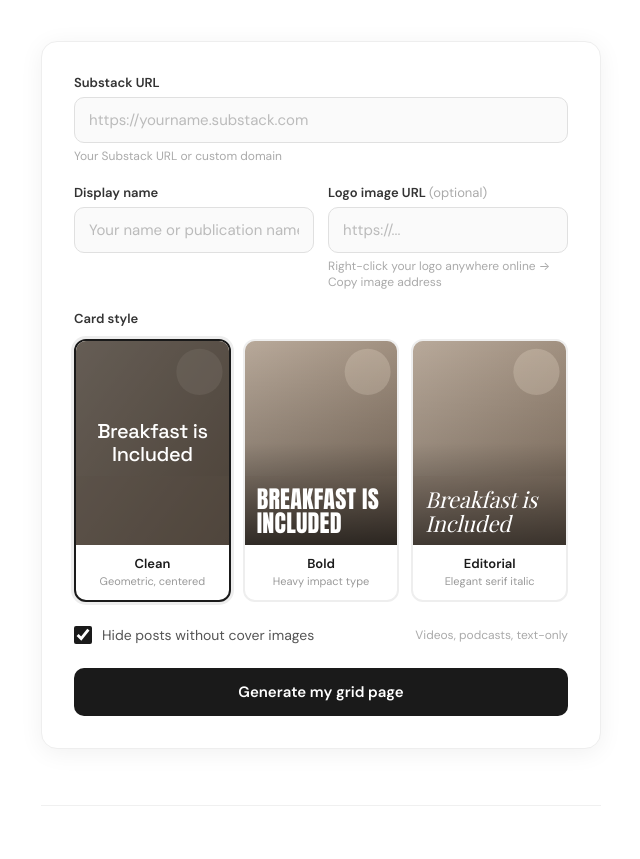
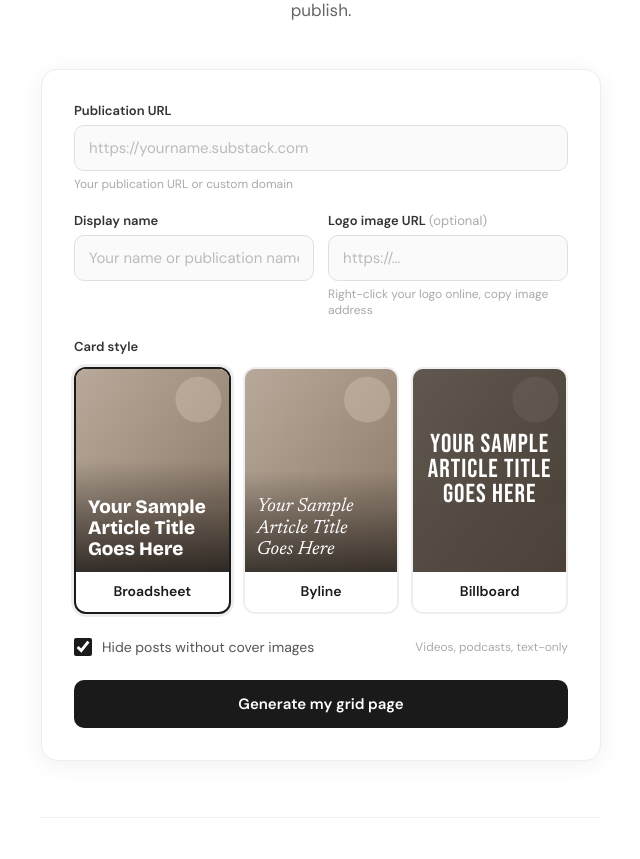
Before and after one commit to scottmonaco/stackpub, a website: page public/index.html in a window 1280 px wide. Shown: the part 285-1144 px from the top of the page, without its empty margins (319-959 px from the left). Drawn offline with nearby package versions, Linux system fonts and the light colour scheme; a web font is replaced by a local one.

Commit message:
Update index.html

```diff
--- a/public/index.html
+++ b/public/index.html
@@ -6,7 +6,7 @@
   <title>stack.pub — Visual portfolio pages for Substack writers</title>
   <meta name="description" content="Turn your Substack into a beautiful link-in-bio grid. Paste your URL, pick a style, share the link." />
   <link rel="preconnect" href="https://fonts.googleapis.com" />
-  <link href="https://fonts.googleapis.com/css2?family=DM+Sans:ital,opsz,wght@0,9..40,300;0,9..40,400;0,9..40,500;0,9..40,600;0,9..40,700;1,9..40,400&family=Fraunces:ital,opsz,wght@0,9..144,400;0,9..144,600;0,9..144,700;1,9..144,400&family=Space+Grotesk:wght@400;500;600;700&family=Anton&family=Playfair+Display:ital,wght@0,400;0,700;1,400&display=swap" rel="stylesheet" />
+  <link href="https://fonts.googleapis.com/css2?family=DM+Sans:ital,opsz,wght@0,9..40,300;0,9..40,400;0,9..40,500;0,9..40,600;0,9..40,700;1,9..40,400&family=Fraunces:ital,opsz,wght@0,9..144,400;0,9..144,600;0,9..144,700;1,9..144,400&family=Bricolage+Grotesque:wght@700;800&family=Newsreader:ital,wght@0,600;1,400&family=Bebas+Neue&display=swap" rel="stylesheet" />
   <style>
     *, *::before, *::after { box-sizing: border-box; margin: 0; padding: 0; }
     html { background: #fff; }
@@ -63,48 +63,39 @@
       background-size: cover;
     }
 
-    /* Clean preview — Space Grotesk, centered */
-    .preview-clean .overlay {
+    .preview-broadsheet .overlay {
       position: absolute; inset: 0;
-      background: rgba(0,0,0,0.45);
-      display: flex; align-items: center; justify-content: center;
-      padding: 12px; text-align: center;
+      background: linear-gradient(to top, rgba(0,0,0,0.68) 0%, transparent 55%);
+      display: flex; align-items: flex-end; padding: 12px;
     }
-    .preview-clean .overlay .t {
-      font-family: 'Space Grotesk', sans-serif; font-weight: 500;
-      font-size: clamp(16px, 4vw, 20px);
-      color: #fff; line-height: 1.15; letter-spacing: -0.02em;
+    .preview-broadsheet .overlay .t {
+      font-family: 'Bricolage Grotesque', sans-serif; font-weight: 800;
+      font-size: clamp(14px, 3.5vw, 19px); color: #fff; line-height: 1.1;
     }
 
-    /* Bold preview — Anton, bottom-left, uppercase */
-    .preview-bold .overlay {
+    .preview-byline .overlay {
       position: absolute; inset: 0;
-      background: linear-gradient(to top, rgba(0,0,0,0.7) 0%, rgba(0,0,0,0.15) 50%, transparent 100%);
-      display: flex; align-items: flex-end;
-      padding: 10px 12px; text-align: left;
+      background: linear-gradient(to top, rgba(0,0,0,0.62) 0%, transparent 50%);
+      display: flex; align-items: flex-end; padding: 12px;
     }
-    .preview-bold .overlay .t {
-      font-family: 'Anton', sans-serif; font-weight: 400;
-      font-size: clamp(18px, 5vw, 24px);
-      color: #fff; text-transform: uppercase; line-height: 1.0; letter-spacing: 0.01em;
+    .preview-byline .overlay .t {
+      font-family: 'Newsreader', serif; font-weight: 400;
+      font-size: clamp(14px, 3.5vw, 19px); font-style: italic; color: #fff; line-height: 1.12;
     }
 
-    /* Editorial preview — Playfair Display italic, bottom-left */
-    .preview-editorial .overlay {
+    .preview-billboard .overlay {
       position: absolute; inset: 0;
-      background: linear-gradient(to top, rgba(0,0,0,0.6) 0%, rgba(0,0,0,0.1) 50%, transparent 100%);
-      display: flex; align-items: flex-end;
-      padding: 10px 12px; text-align: left;
+      background: rgba(0,0,0,0.48);
+      display: flex; align-items: center; justify-content: center; text-align: center; padding: 12px;
     }
-    .preview-editorial .overlay .t {
-      font-family: 'Playfair Display', serif; font-weight: 400;
-      font-size: clamp(16px, 4.5vw, 22px);
-      font-style: italic; color: #fff; line-height: 1.1; letter-spacing: -0.01em;
+    .preview-billboard .overlay .t {
+      font-family: 'Bebas Neue', sans-serif; font-weight: 400;
+      font-size: clamp(18px, 5vw, 26px); color: #fff; text-transform: uppercase;
+      line-height: 0.95; letter-spacing: 0.04em;
     }
 
     .style-info { padding: 10px 12px 12px; text-align: center; }
-    .style-info .name { font-weight: 600; font-size: 13px; color: #1a1a1a; margin-bottom: 2px; }
-    .style-info .desc { font-size: 11px; color: #999; line-height: 1.3; }
+    .style-info .name { font-weight: 600; font-size: 14px; color: #1a1a1a; }
 
     .toggle-row {
       display: flex; align-items: center; gap: 10px;
@@ -183,16 +174,16 @@
       </div>
       <span class="wordmark">stack.pub</span>
     </div>
-    <h1>A visual portfolio for your Substack</h1>
-    <p>Paste your URL, pick a card style, and get a shareable grid page that updates every time you publish.</p>
+    <h1>A visual portfolio for your newsletter</h1>
+    <p>Paste your publication URL, pick a card style, and get a shareable grid page that updates every time you publish.</p>
   </div>
 
   <div class="form-card" id="formCard">
 
     <div class="field">
-      <label>Substack URL</label>
+      <label>Publication URL</label>
       <input type="text" id="substackUrl" placeholder="https://yourname.substack.com" autocomplete="off" />
-      <div class="hint">Your Substack URL or custom domain</div>
+      <div class="hint">Your publication URL or custom domain</div>
     </div>
 
     <div class="row">
@@ -203,7 +194,7 @@
       <div class="field">
         <label>Logo image URL <span style="font-weight:400;color:#aaa">(optional)</span></label>
         <input type="text" id="logoUrl" placeholder="https://..." />
-        <div class="hint">Right-click your logo anywhere online → Copy image address</div>
+        <div class="hint">Right-click your logo online, copy image address</div>
       </div>
     </div>
 
@@ -211,42 +202,39 @@
       <label>Card style</label>
       <div class="style-grid">
 
-        <div class="style-card active" data-style="clean" onclick="selectStyle('clean')">
-          <div class="style-preview preview-clean">
+        <div class="style-card active" data-style="broadsheet" onclick="selectStyle('broadsheet')">
+          <div class="style-preview preview-broadsheet">
             <div class="bg"></div>
             <div class="overlay">
-              <span class="t">Breakfast is Included</span>
+              <span class="t">Your Sample Article Title Goes Here</span>
             </div>
           </div>
           <div class="style-info">
-            <div class="name">Clean</div>
-            <div class="desc">Geometric, centered</div>
+            <div class="name">Broadsheet</div>
           </div>
         </div>
 
-        <div class="style-card" data-style="bold" onclick="selectStyle('bold')">
-          <div class="style-preview preview-bold">
+        <div class="style-card" data-style="byline" onclick="selectStyle('byline')">
+          <div class="style-preview preview-byline">
             <div class="bg"></div>
             <div class="overlay">
-              <span class="t">Breakfast is Included</span>
+              <span class="t">Your Sample Article Title Goes Here</span>
             </div>
           </div>
           <div class="style-info">
-            <div class="name">Bold</div>
-            <div class="desc">Heavy impact type</div>
+            <div class="name">Byline</div>
           </div>
         </div>
 
-        <div class="style-card" data-style="editorial" onclick="selectStyle('editorial')">
-          <div class="style-preview preview-editorial">
+        <div class="style-card" data-style="billboard" onclick="selectStyle('billboard')">
+          <div class="style-preview preview-billboard">
             <div class="bg"></div>
             <div class="overlay">
-              <span class="t">Breakfast is Included</span>
+              <span class="t">Your Sample Article Title Goes Here</span>
             </div>
           </div>
           <div class="style-info">
-            <div class="name">Editorial</div>
-            <div class="desc">Elegant serif italic</div>
+            <div class="name">Billboard</div>
           </div>
         </div>
 
@@ -282,15 +270,15 @@
     <div class="steps">
       <div class="step">
         <div class="step-num">1</div>
-        <div class="step-text"><strong>Paste your Substack URL</strong> — we pull your posts, cover images, and links automatically from your public RSS feed.</div>
+        <div class="step-text"><strong>Paste your publication URL</strong> — we pull your posts, cover images, and links automatically from your public RSS feed.</div>
       </div>
       <div class="step">
         <div class="step-num">2</div>
-        <div class="step-text"><strong>Pick a card style</strong> — three distinct typographic styles for how your titles sit on each cover image.</div>
+        <div class="step-text"><strong>Pick a card style</strong> — Broadsheet, Byline, or Billboard. Three distinct looks for your grid.</div>
       </div>
       <div class="step">
         <div class="step-num">3</div>
-        <div class="step-text"><strong>Share the link</strong> — every tap goes back to your Substack with UTM tracking so you can see it in your dashboard.</div>
+        <div class="step-text"><strong>Share the link</strong> — every tap goes back to your publication with UTM tracking so you can see it in your dashboard.</div>
       </div>
       <div class="step">
         <div class="step-num">4</div>
@@ -303,7 +291,7 @@
 
   <script>
     let liveUrl = '';
-    let selectedStyle = 'clean';
+    let selectedStyle = 'broadsheet';
 
     function selectStyle(style) {
       selectedStyle = style;
@@ -322,7 +310,7 @@
 
       err.style.display = 'none';
 
-      if (!substackUrl) return showError('Please enter your Substack URL.');
+      if (!substackUrl) return showError('Please enter your publication URL.');
       if (!displayName) return showError('Please enter a display name.');
 
       btn.disabled = true;
```
